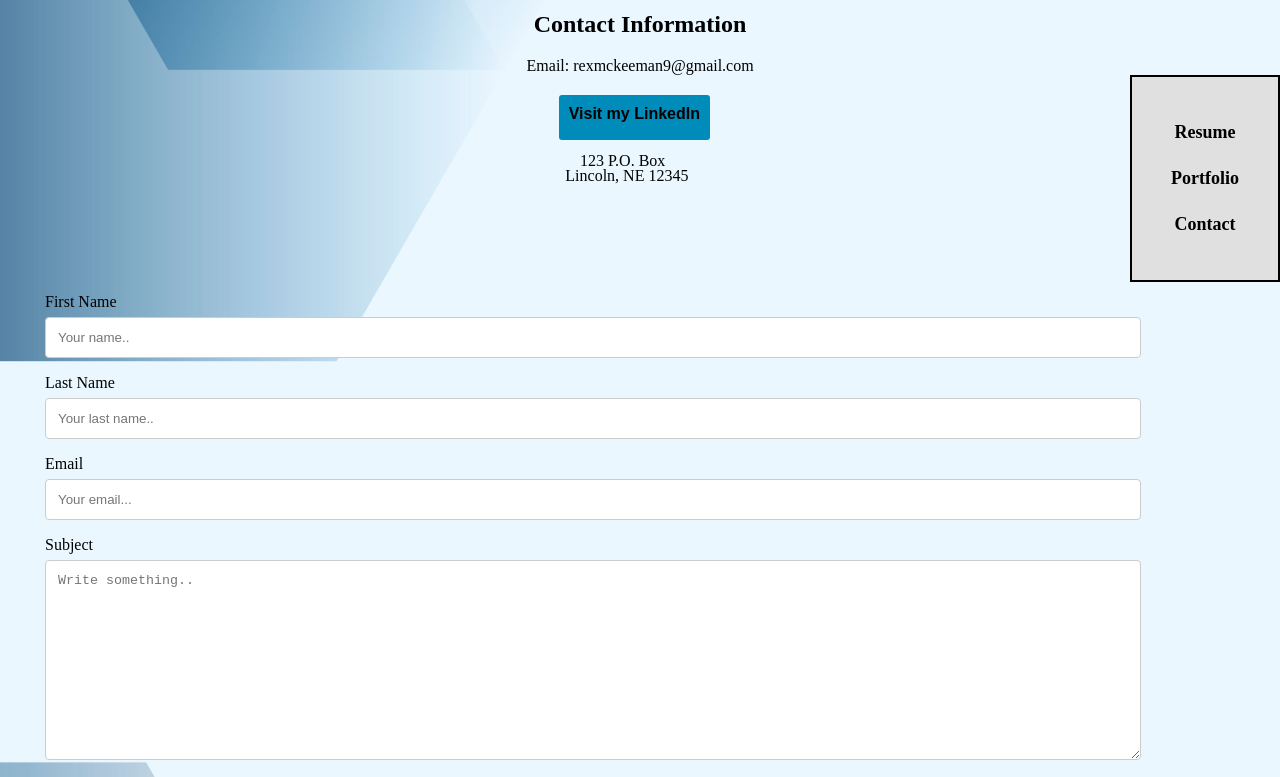
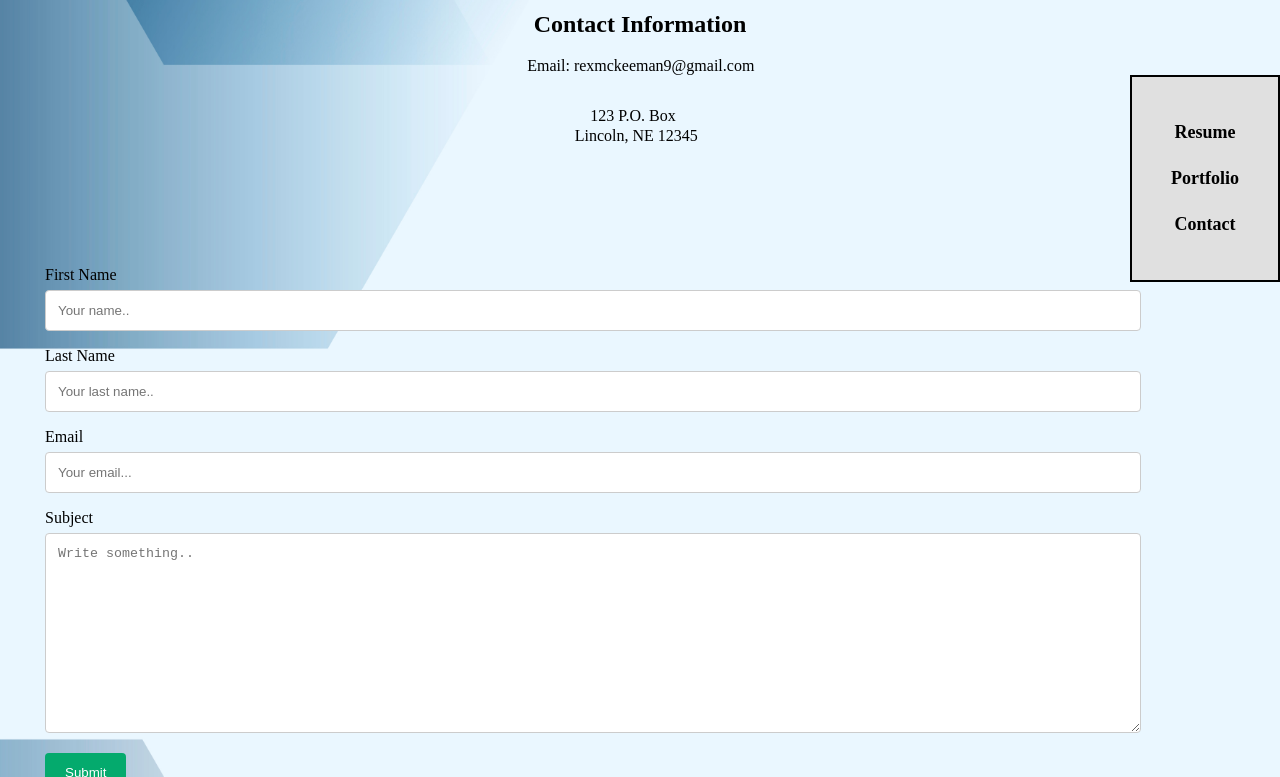
Before and after one commit to rjmckee01/ADPR458_Coding, a plain HTML site: page finalproject/contact.html in a window 1280 px wide. Shown: the part 125-902 px from the top of the page. Drawn offline with Linux system fonts and the light colour scheme.

Commit message:
linkedIn changes

```diff
--- a/finalproject/contact.html
+++ b/finalproject/contact.html
@@ -8,6 +8,7 @@
 
 </head>
 <body style="background-image: url('imagess/background.png'); background-size: cover; background-repeat: no-repeat; margin: 0; padding: 0;">
+    <script src="https://platform.linkedin.com/badges/js/profile.js" async defer type="text/javascript"></script>
 
 <header class="home"><a href="index.html">Home</a></header>
 <header><a href="index.html">Rex McKeeman</header></a>
@@ -24,11 +25,13 @@
 <section class="contactinfo">
 <h2>Contact Information</h2>
 <p class="email">Email: rexmckeeman9@gmail.com</p>
-<p class="linkedin"><button><a href="https://www.linkedin.com/in/rex-mckeeman/">Visit my LinkedIn</p></a></button>
 <p class="address"> 123 P.O. Box</p>
 <p class="addresstwo">Lincoln, NE 12345</p>
 
 </section>
+
+<div class="badge-base LI-profile-badge" data-locale="en_US" data-size="medium" data-theme="light" data-type="VERTICAL" data-vanity="rex-mckeeman" data-version="v1"><a class="badge-base__link LI-simple-link" href="https://www.linkedin.com/in/rex-mckeeman?trk=profile-badge"></a></div>
+
 
 <form>
 
--- a/finalproject/css/style.css
+++ b/finalproject/css/style.css
@@ -196,7 +196,7 @@ header a:visited{
   .email {
     position: relative;
     top: 50px;
-    left: 180px;
+    left: 105px;
   }
 
   .linkedin {
@@ -229,18 +229,26 @@ header a:visited{
     font-size: 16px;
   }
 
+  .badge-base{
+    position: absolute;
+    left: 200px;
+    bottom: 340px;
+
+
+    display: inline;
+  }
 
 
   .address{
     position: relative;
-    top: 145px;
-    right: 145px;
+    top: 100px;
+    right: 59px;
   }
 
   .addresstwo{
     position: relative;
-    top: 160px;
-    right: 245px;
+    top: 120px;
+    right: 160px;
   }
 
 
```
